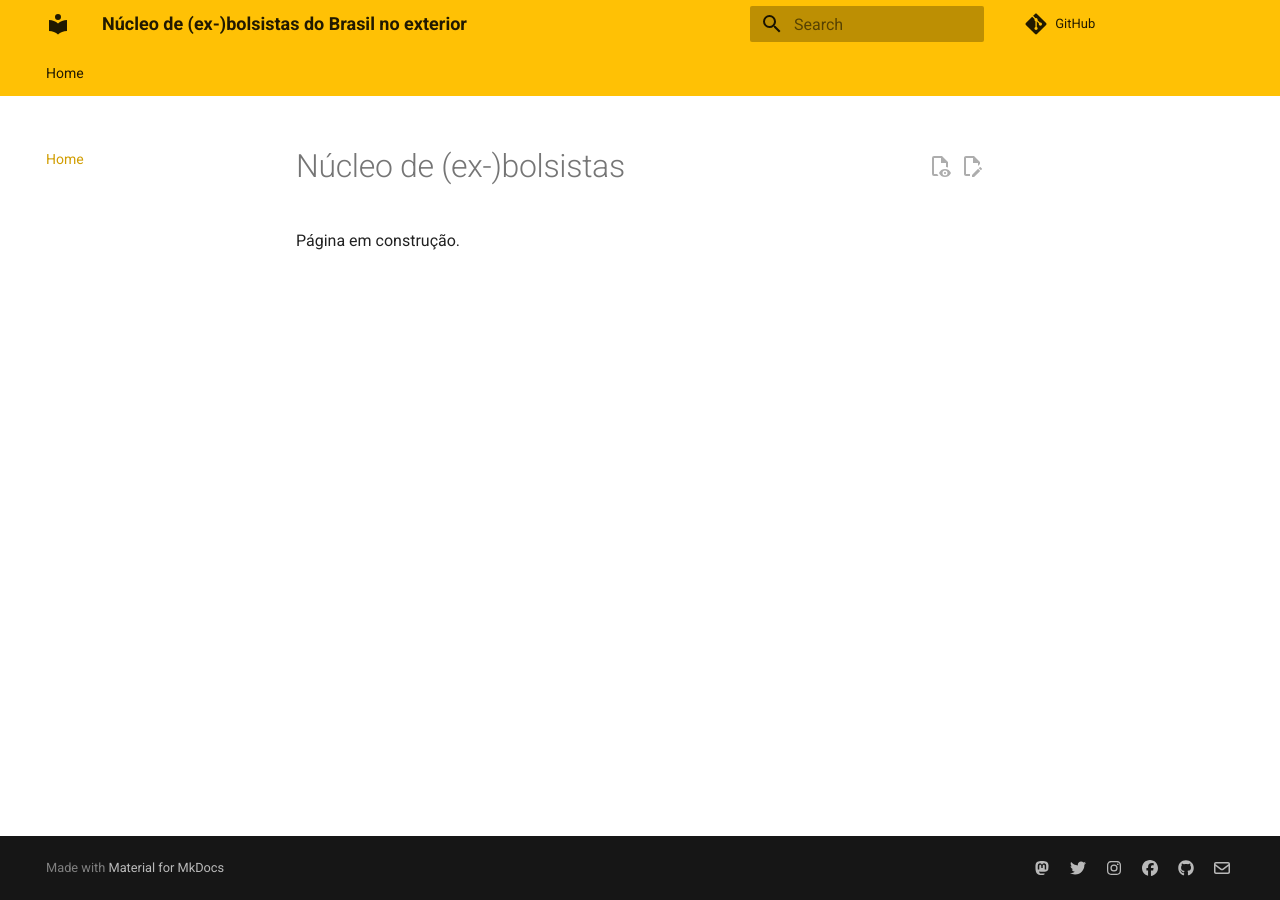
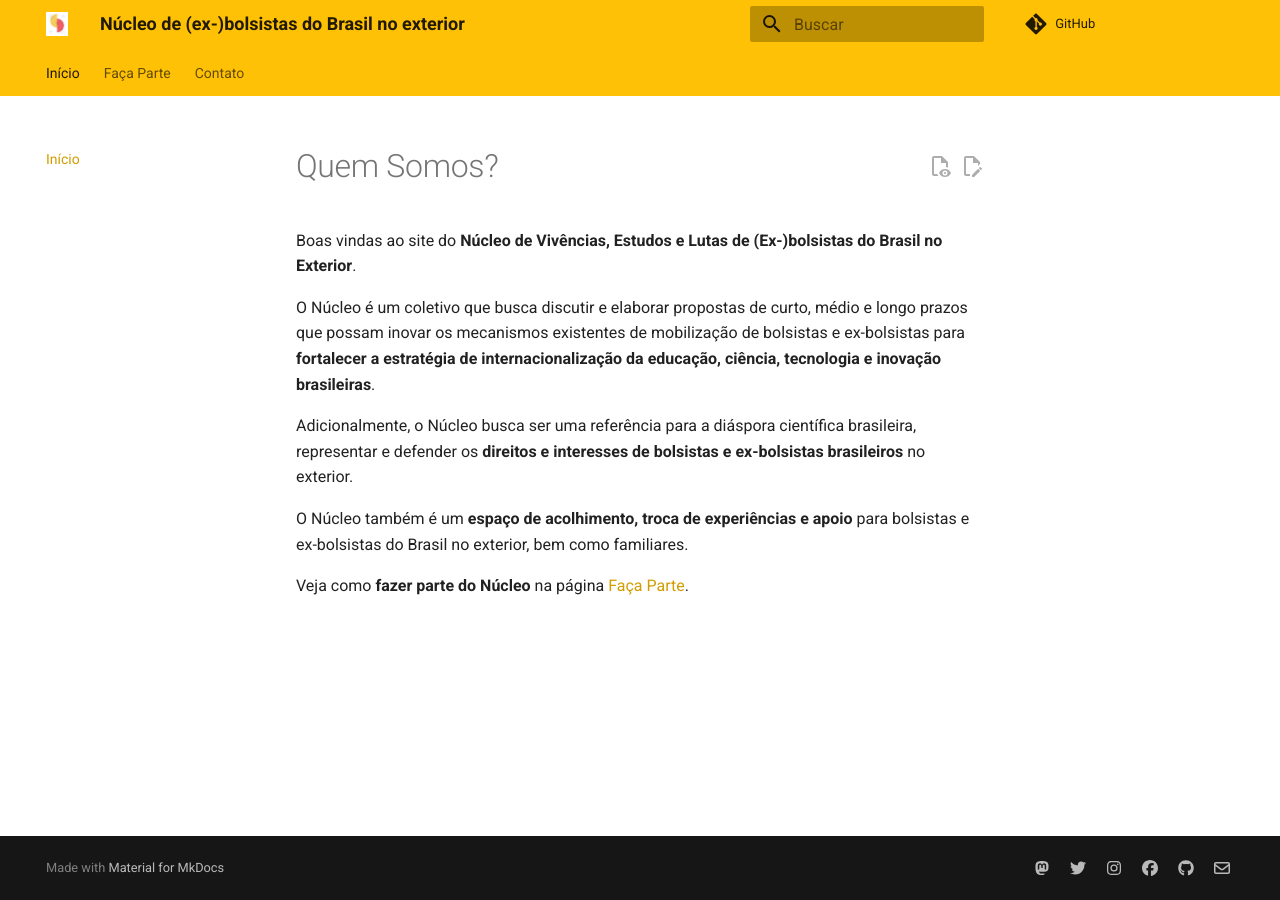
Before and after one commit to exbolsistas/exbolsistas.github.io, an MkDocs documentation site: the page built from docs/index.md, in a window 1280 px wide. Built offline with MkDocs 1.6.1 and Material for MkDocs 9.7.7, drawn with Linux system fonts in a browser that asks for light colours; comment, search, counter and statistics services are not loaded.

Commit message:
docs: Primeira versão
Primeira versão, contendo modos de contato, quem somos, e como
fazer parte.

```diff
--- a/docs/index.md
+++ b/docs/index.md
@@ -1,3 +1,11 @@
-# Núcleo de (ex-)bolsistas
+# Quem Somos?
 
-Página em construção.
+Boas vindas ao site do **Núcleo de Vivências, Estudos e Lutas de (Ex-)bolsistas do Brasil no Exterior**.
+
+O Núcleo é um coletivo que busca discutir e elaborar propostas de curto, médio e longo prazos que possam inovar os mecanismos existentes de mobilização de bolsistas e ex-bolsistas para **fortalecer a estratégia de internacionalização da educação, ciência, tecnologia e inovação brasileiras**.
+
+Adicionalmente, o Núcleo busca ser uma referência para a diáspora científica brasileira, representar e defender os **direitos e interesses de bolsistas e ex-bolsistas brasileiros** no exterior.
+
+O Núcleo também é um **espaço de acolhimento, troca de experiências e apoio** para  bolsistas e ex-bolsistas do Brasil no exterior, bem como familiares.
+
+Veja como **fazer parte do Núcleo** na página [Faça Parte]().
--- a/mkdocs.yml
+++ b/mkdocs.yml
@@ -11,6 +11,8 @@ markdown_extensions:
   - pymdownx.superfences
 theme:
   name: material
+  language: pt-BR
+  logo: imagens/Logo.png
   features:
   - navigation.tabs
   - content.action.edit
@@ -43,4 +45,6 @@ extra:
       name: email do Núcleo de (ex-)bolsistas no GitHub
 
 nav:
-- Home: index.md
+- Início: index.md
+- Faça Parte: Faça Parte.md
+- SUPPORT.md
```
Also changed, not shown: docs/Faça Parte.md (added, +3 -0 lines), docs/SUPPORT.md (added, +16 -0 lines), docs/imagens/Logo.png (added).
